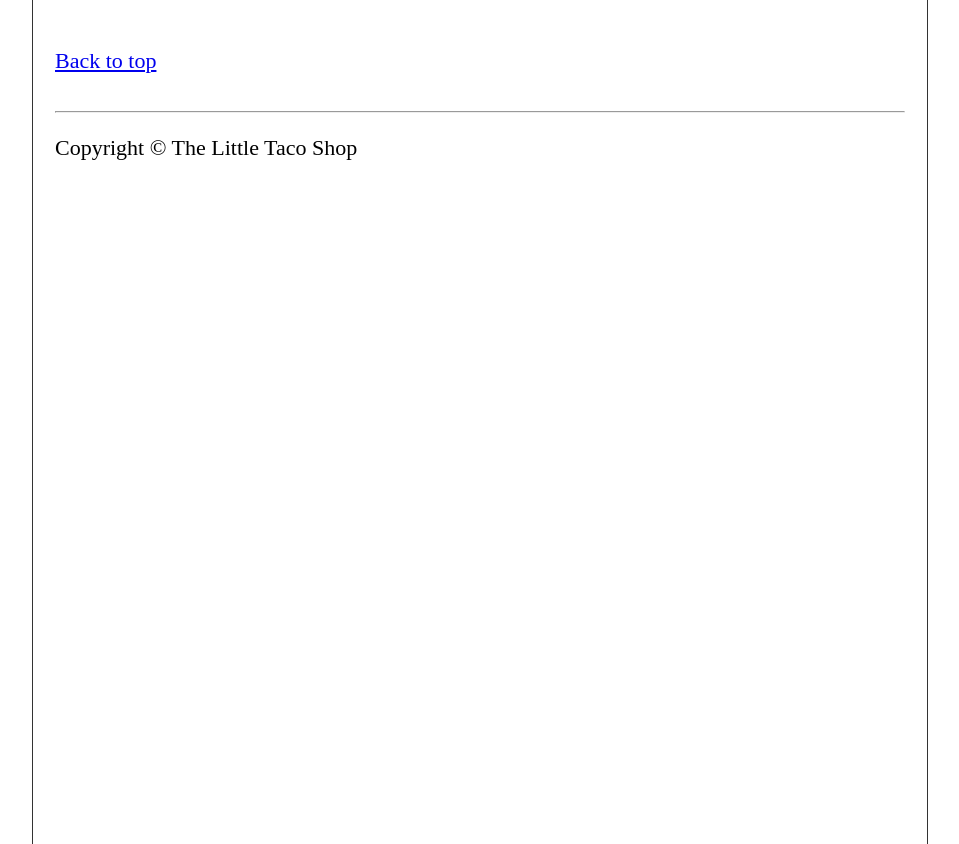
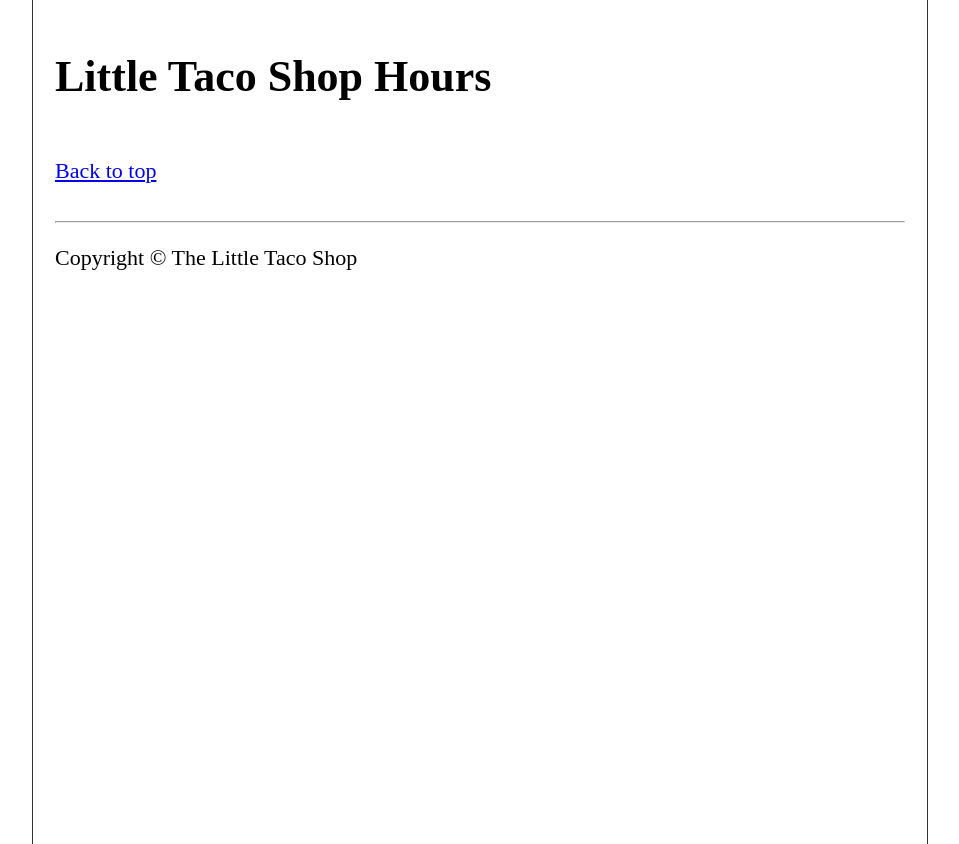
Before and after one commit to fastoch/Project_Tacos, a plain HTML site: page HTML/hours.html in a window 1280 px wide. Shown: the whole page, without its empty margins (160-1119 px from the left). Drawn offline with Linux system fonts and the light colour scheme.

Commit message:
vid10 15:00

```diff
--- a/HTML/hours.html
+++ b/HTML/hours.html
@@ -14,7 +14,7 @@
 
 <body>
     <header>
-
+        <h1>Little Taco Shop Hours</h1>
     </header>
     <main>
         <article>
```
